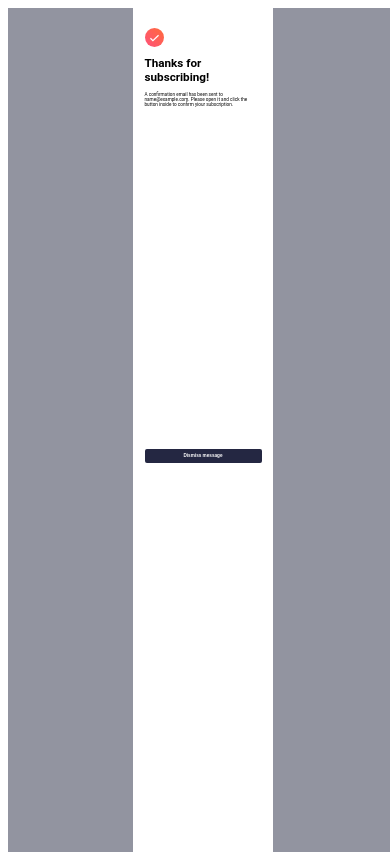
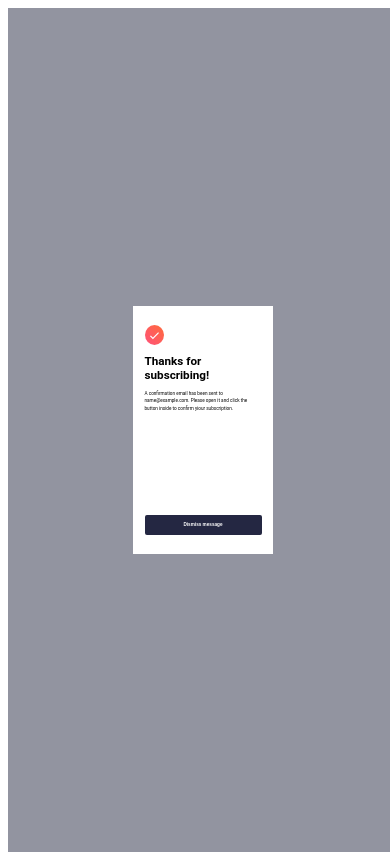
Before and after one commit to annaduong17/newsletter, a React (Create React App) app: page / in a window 390 px wide. Both pictures are taken after typing "name@example.com" into the empty fields and a click on the button "Subscribe to monthly newsletter". Built offline with nearby package versions, Linux system fonts and the light colour scheme; a web font is replaced by a local one.

Commit message:
shorten main content height on mobile

```diff
--- a/src/index.scss
+++ b/src/index.scss
@@ -97,9 +97,15 @@ ul {
   width: 5vw;
 }
 
+#dismiss-content {
+  p {
+    line-height: 2vw;
+  }
+}
+
 button {
   width: 100%;
-  height: 3.5vw;
+  height: 5vw;
   background-color: $darkGray;
   color: $white;
   border-style: none;
@@ -135,12 +141,11 @@ input {
 @media (max-width: 800px) {
   .main-content {
     flex-direction: column;
-    height: 100vh;
+    // height: 70vw;
     border-radius: 0;
 
     .text-content {
       order: 2;
-      height: 100vh;
     }
   }
 
@@ -164,7 +169,7 @@ input {
 
   #dismiss-content {
     button {
-      margin-top: 40vh;
+      margin-top: 25vw;
     }
   }
 }
```
